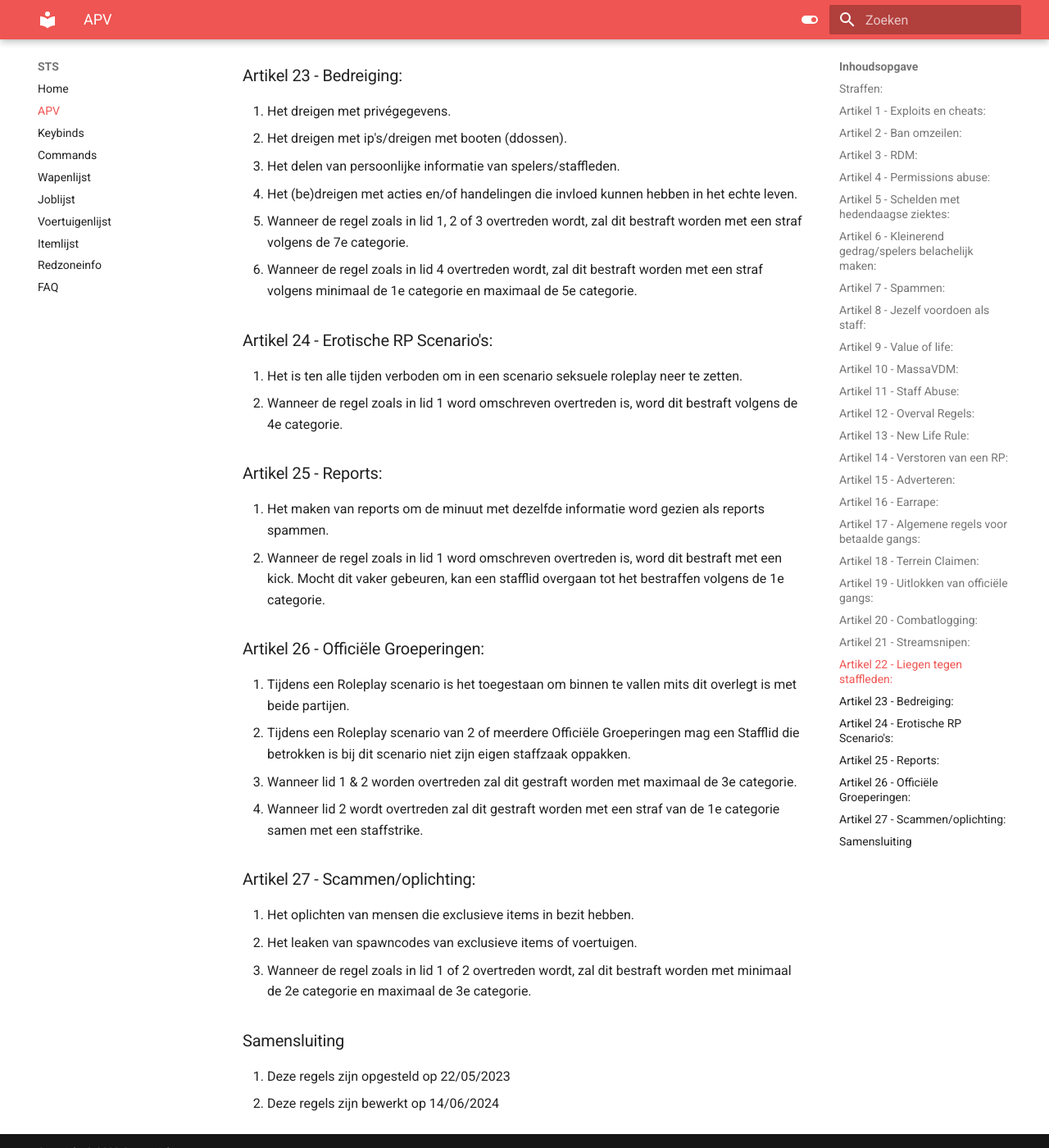
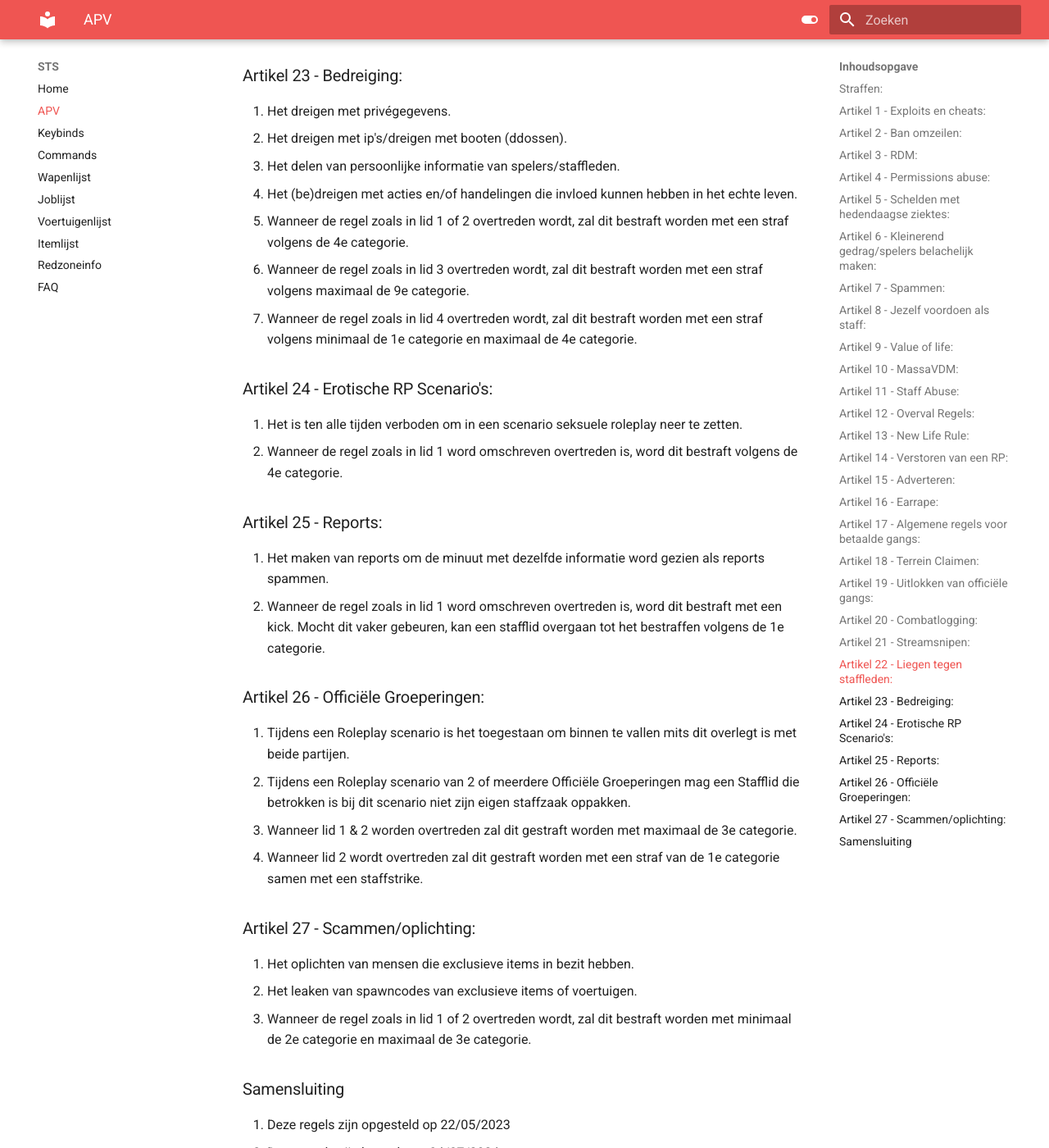
Before and after one commit to Welseyy/STSAPV, an MkDocs documentation site: the page built from docs/apv.md, in a window 1280 px wide and 1400 px high, scrolled down 5632 px. Shown: the whole window at 82% size. Built offline with MkDocs 1.6.1 and Material for MkDocs 9.7.7, drawn with Linux system fonts in a browser that asks for light colours; some of the changed text lies outside the part shown.

Commit message:
Update apv.md

```diff
--- a/docs/apv.md
+++ b/docs/apv.md
@@ -133,9 +133,10 @@
 2. Het dreigen met ip's/dreigen met booten (ddossen).
 3. Het delen van persoonlijke informatie van spelers/staffleden.
 4. Het (be)dreigen met acties en/of handelingen die invloed kunnen hebben in het echte leven.
-5. Wanneer de regel zoals in lid 1, 2 of 3 overtreden wordt, zal dit bestraft worden met een straf volgens de 7e categorie.
-6. Wanneer de regel zoals in lid 4 overtreden wordt, zal dit bestraft worden met een straf volgens minimaal de 1e categorie en maximaal
-   de 5e categorie.
+5. Wanneer de regel zoals in lid 1 of 2 overtreden wordt, zal dit bestraft worden met een straf volgens de 4e categorie.
+6. Wanneer de regel zoals in lid 3 overtreden wordt, zal dit bestraft worden met een straf volgens maximaal de 9e categorie.
+7. Wanneer de regel zoals in lid 4 overtreden wordt, zal dit bestraft worden met een straf volgens minimaal de 1e categorie en maximaal
+   de 4e categorie.
 
 ### Artikel 24  - Erotische RP Scenario's:
 1. Het is ten alle tijden verboden om in een scenario seksuele roleplay neer te zetten.
@@ -158,4 +159,4 @@
 
 ### Samensluiting
 1. Deze regels zijn opgesteld op 22/05/2023
-2. Deze regels zijn bewerkt op 14/06/2024
+2. Deze regels zijn bewerkt op 04/07/2024
```
